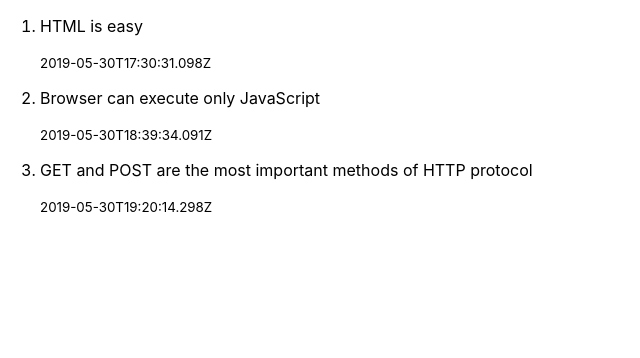
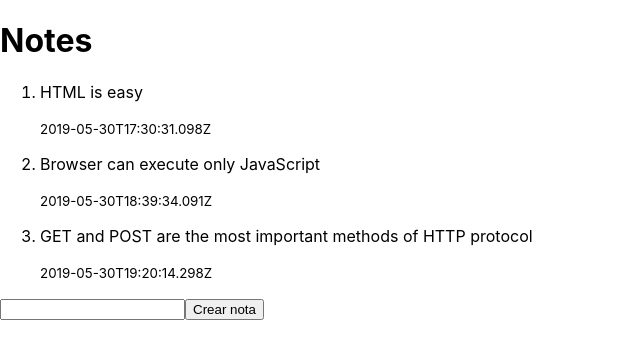
Before and after one commit to jrbarrio/notes-app, a React (Create React App) app: page / in a window 1280 px wide. Shown: the top 358 px of the page, without its empty margins (0-640 px from the left). Built offline with nearby package versions, Linux system fonts and the light colour scheme.

Commit message:
Add new notes

```diff
--- a/src/App.js
+++ b/src/App.js
@@ -1,38 +1,44 @@
+import { useState } from "react";
 import Note from "./components/Note";
 
-const notes = [
-  {
-    id: 1,
-    content: 'HTML is easy',
-    date: '2019-05-30T17:30:31.098Z',
-    important: true
-  },
-  {
-    id: 2,
-    content: 'Browser can execute only JavaScript',
-    date: '2019-05-30T18:39:34.091Z',
-    important: false
-  },
-  {
-    id: 3,
-    content: 'GET and POST are the most important methods of HTTP protocol',
-    date: '2019-05-30T19:20:14.298Z',
-    important: true
+
+function App(props) {
+  const [notes, setNotes] = useState(props.notes)
+  const [newNote, setNewNote] = useState("")
+
+  const handleChange = (event) => {
+    setNewNote(event.target.value)
   }
-]
 
+  const handleClick = (event) => {
+    const noteToAddToState = {
+      id: notes.length + 1,
+      content: newNote,
+      date: new Date().toISOString(),
+      import: Math.random()
+    }
 
-function App() {
+    setNotes([...notes, noteToAddToState])
+    setNewNote("")
+  }
+
   if (typeof notes === "undefined" || notes.length === 0) {
     return "No tenemos notas que mostrar"
   }
 
   return (
-    <ol>
-        { notes.map((note) => {
-          return <Note key={note.id} { ...note }></Note>;
-        })}
-    </ol>
+    <div>
+      <h1>Notes</h1>
+      <ol>
+          { notes.map((note) => {
+            return <Note key={note.id} { ...note }></Note>;
+          })}
+      </ol>
+      <div>
+        <input type="text" onChange={handleChange} value={newNote}></input>
+          <button onClick={handleClick}>Crear nota</button>
+      </div>
+    </div>
   );
 }
 
--- a/src/index.js
+++ b/src/index.js
@@ -2,16 +2,32 @@ import React from 'react';
 import ReactDOM from 'react-dom';
 import './index.css';
 import App from './App';
-import reportWebVitals from './reportWebVitals';
+
+
+const notes = [
+  {
+    id: 1,
+    content: 'HTML is easy',
+    date: '2019-05-30T17:30:31.098Z',
+    important: true
+  },
+  {
+    id: 2,
+    content: 'Browser can execute only JavaScript',
+    date: '2019-05-30T18:39:34.091Z',
+    important: false
+  },
+  {
+    id: 3,
+    content: 'GET and POST are the most important methods of HTTP protocol',
+    date: '2019-05-30T19:20:14.298Z',
+    important: true
+  }
+]
 
 ReactDOM.render(
   <React.StrictMode>
-    <App />
+    <App notes={notes}/>
   </React.StrictMode>,
   document.getElementById('root')
 );
-
-// If you want to start measuring performance in your app, pass a function
-// to log results (for example: reportWebVitals(console.log))
-// or send to an analytics endpoint. Learn more: https://bit.ly/CRA-vitals
-reportWebVitals();
```
